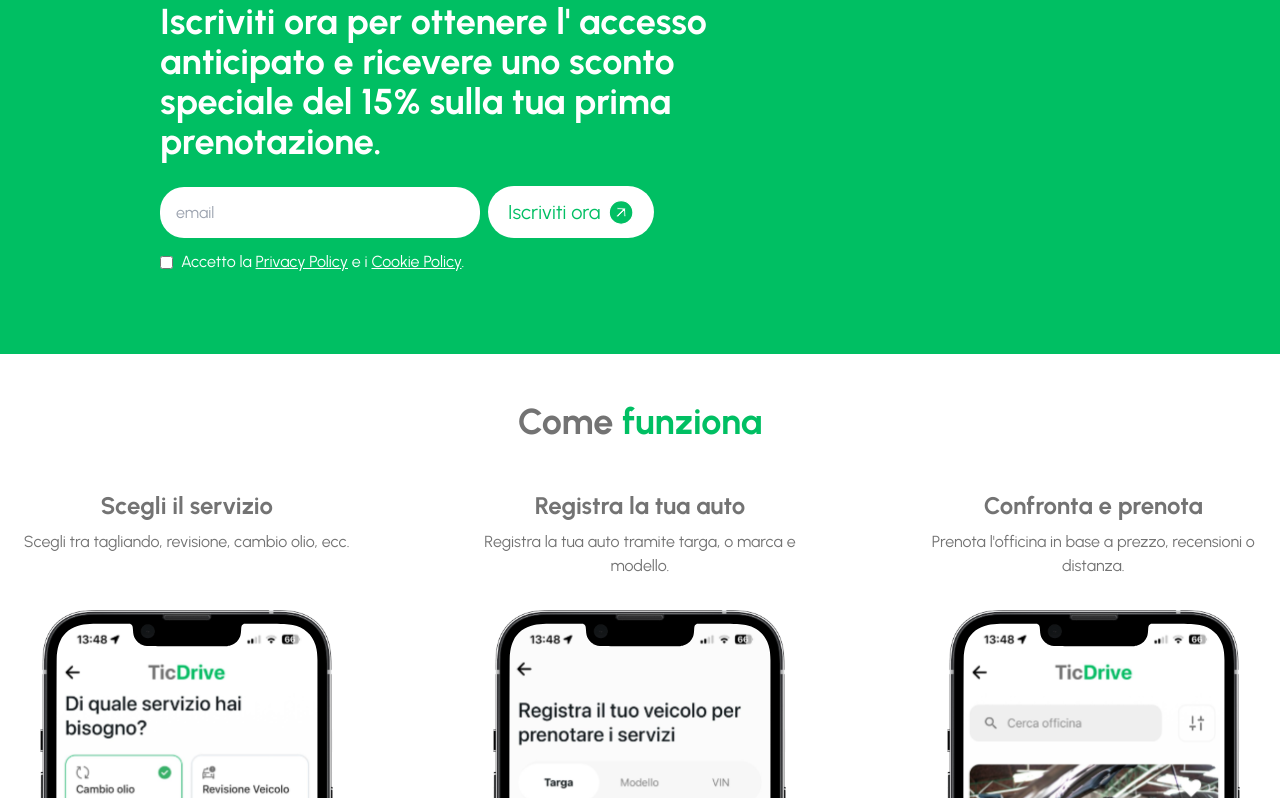
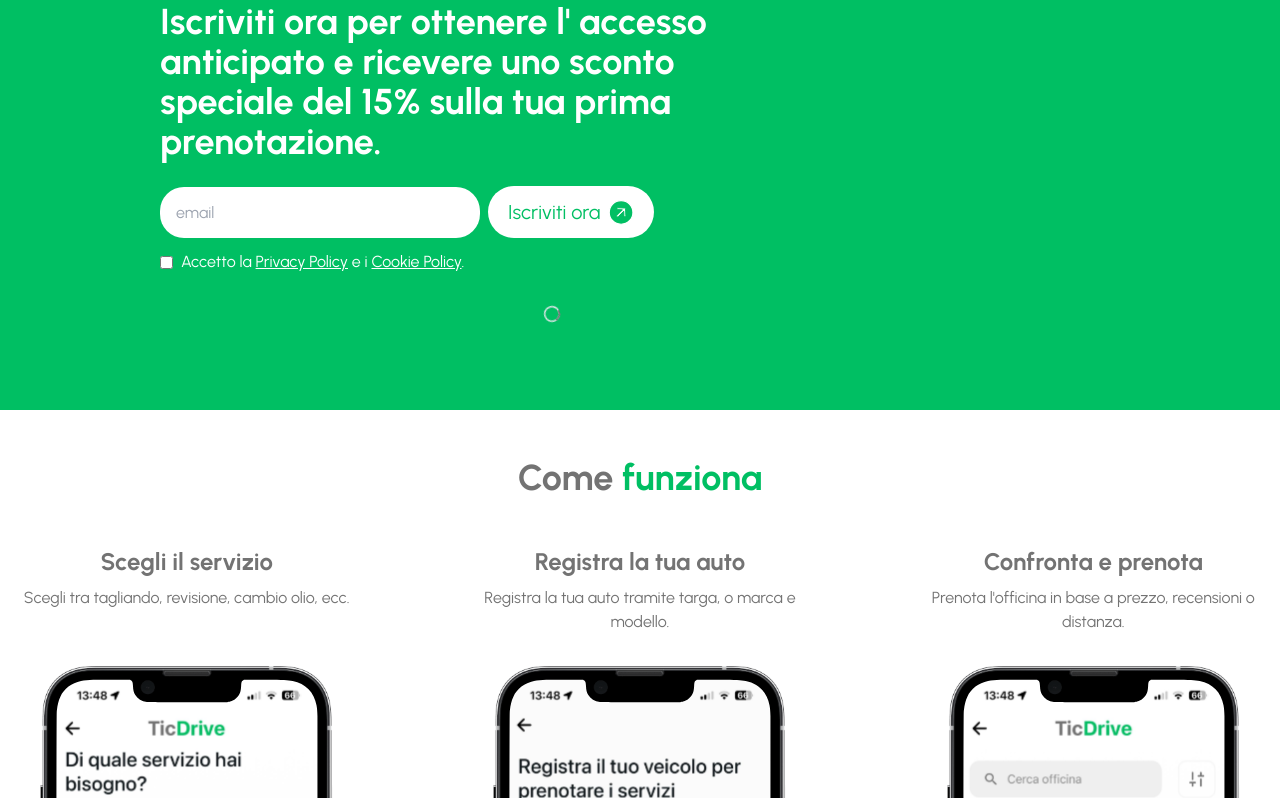
Before and after one commit to AlbyCosmy99/ticdrive-landing-page-frontend, a Next.js app: page / in a window 1280 px wide. Shown: the part 1897-2695 px from the top of the page. Built offline with nearby package versions, Linux system fonts and the light colour scheme.

Commit message:
feat: spinner

```diff
--- a/src/app/page.tsx
+++ b/src/app/page.tsx
@@ -110,13 +110,13 @@ export default function Home() {
           </label>
         </form>
         {
-          loading && !progressIsVisible && (
-          <div role="status" className='flex justify-center lg:justify-start lg:ml-4 items-center'>
-            <svg aria-hidden="true" className="w-8 h-8 text-gray-200 animate-spin dark:text-gray-600 fill-blue-600" viewBox="0 0 100 101" fill="none" xmlns="http://www.w3.org/2000/svg">
+          !loading && !progressIsVisible && (
+          <div role="status" className='flex justify-center items-center'>
+            <svg aria-hidden="true" className="flex-1 w-8 h-8 text-gray-200 animate-spin dark:text-gray-600 fill-blue-600" viewBox="0 0 100 101" fill="none" xmlns="http://www.w3.org/2000/svg">
                 <path d="M100 50.5908C100 78.2051 77.6142 100.591 50 100.591C22.3858 100.591 0 78.2051 0 50.5908C0 22.9766 22.3858 0.59082 50 0.59082C77.6142 0.59082 100 22.9766 100 50.5908ZM9.08144 50.5908C9.08144 73.1895 27.4013 91.5094 50 91.5094C72.5987 91.5094 90.9186 73.1895 90.9186 50.5908C90.9186 27.9921 72.5987 9.67226 50 9.67226C27.4013 9.67226 9.08144 27.9921 9.08144 50.5908Z" fill="currentColor"/>
                 <path d="M93.9676 39.0409C96.393 38.4038 97.8624 35.9116 97.0079 33.5539C95.2932 28.8227 92.871 24.3692 89.8167 20.348C85.8452 15.1192 80.8826 10.7238 75.2124 7.41289C69.5422 4.10194 63.2754 1.94025 56.7698 1.05124C51.7666 0.367541 46.6976 0.446843 41.7345 1.27873C39.2613 1.69328 37.813 4.19778 38.4501 6.62326C39.0873 9.04874 41.5694 10.4717 44.0505 10.1071C47.8511 9.54855 51.7191 9.52689 55.5402 10.0491C60.8642 10.7766 65.9928 12.5457 70.6331 15.2552C75.2735 17.9648 79.3347 21.5619 82.5849 25.841C84.9175 28.9121 86.7997 32.2913 88.1811 35.8758C89.083 38.2158 91.5421 39.6781 93.9676 39.0409Z" fill="#737373"/>
             </svg>
-            <span className="sr-only">Loading...</span>
+            <div className='flex-1 hidden lg:block'></div>
           </div>
           )
         }
```
